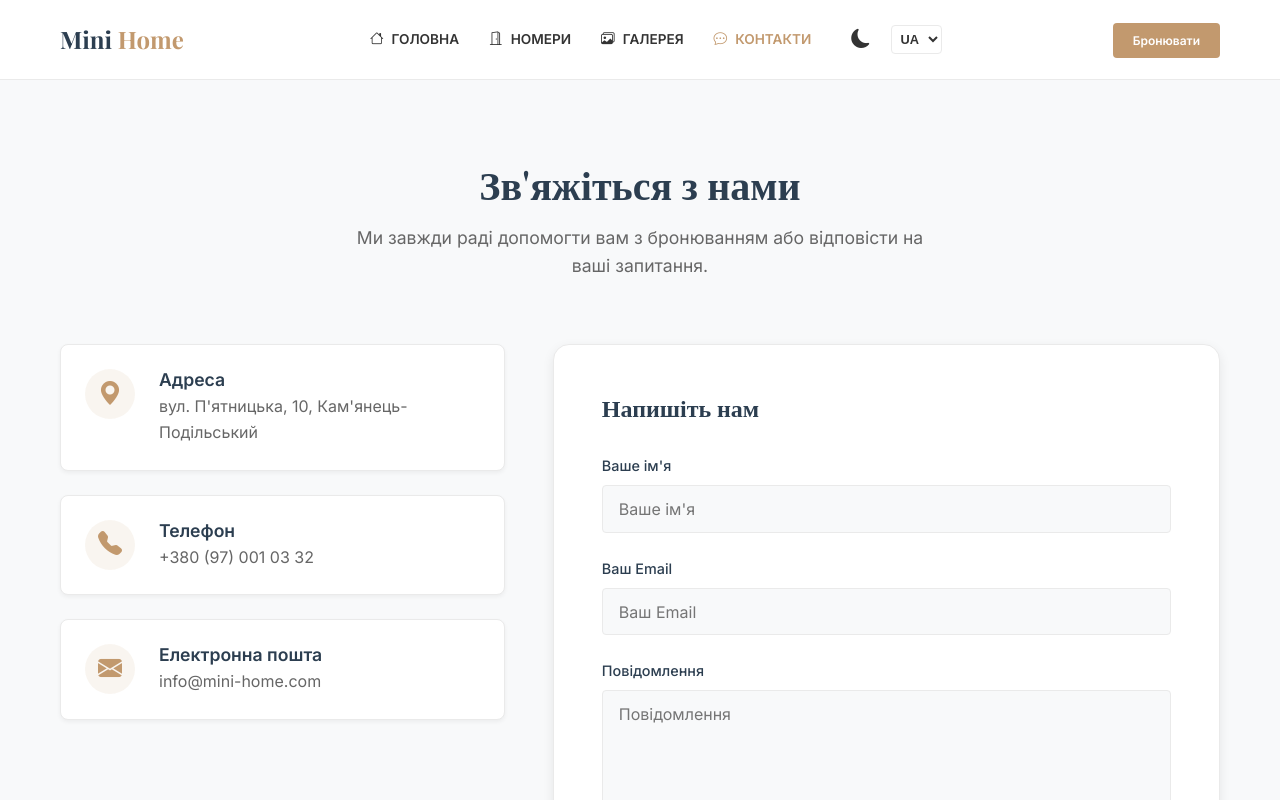
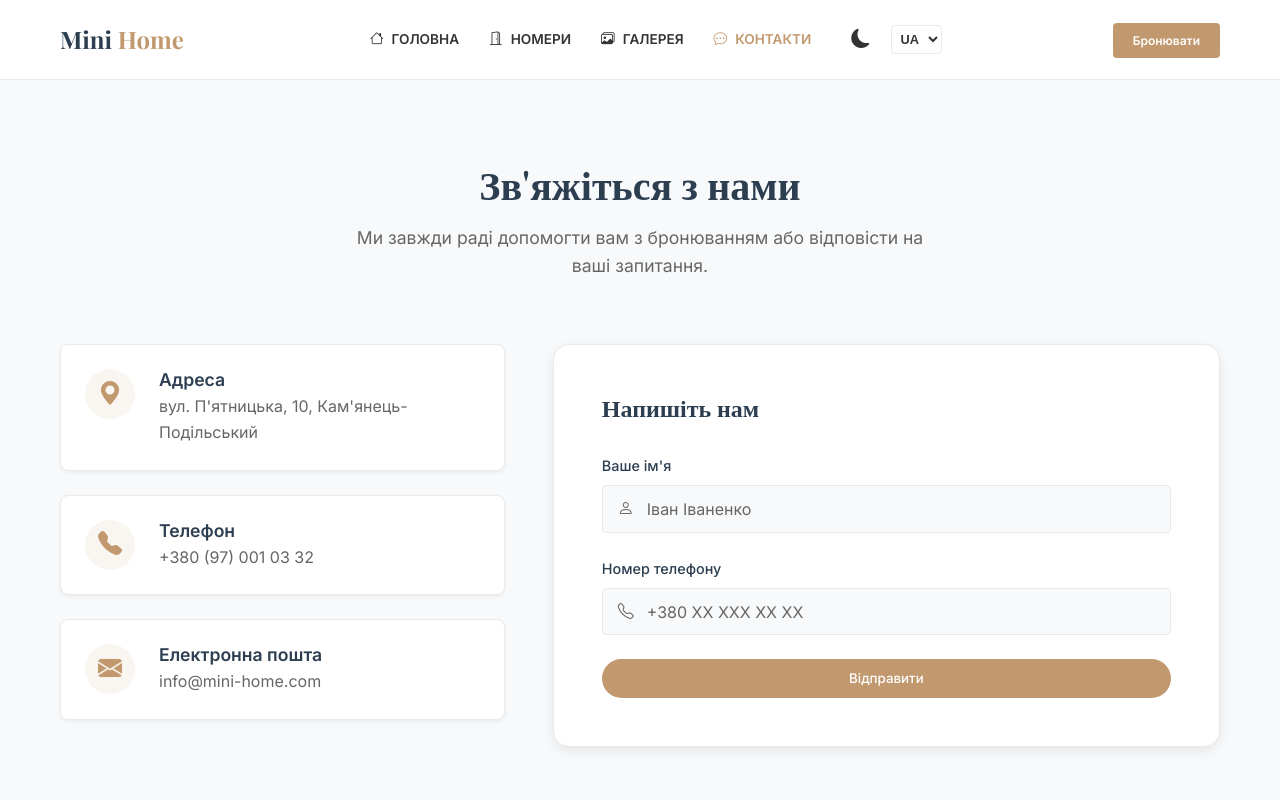
Before and after one commit to IT-Kamianets/mini-home.itkamianets.com, an Angular app: page /contact in a window 1280 px wide. Shown: the top 800 px of the page. Built offline with nearby package versions, Linux system fonts and the light colour scheme; a web font is replaced by a local one.

Commit message:
corrected the form added a new button

```diff
--- a/src/app/app.config.ts
+++ b/src/app/app.config.ts
@@ -1,11 +1,13 @@
 import { ApplicationConfig, provideBrowserGlobalErrorListeners } from '@angular/core';
 import { provideRouter } from '@angular/router';
+import { provideHttpClient } from '@angular/common/http';
 
 import { routes } from './app.routes';
 
 export const appConfig: ApplicationConfig = {
   providers: [
     provideBrowserGlobalErrorListeners(),
-    provideRouter(routes)
+    provideRouter(routes),
+    provideHttpClient()
   ]
 };
--- a/src/app/pages/contact/contact.css
+++ b/src/app/pages/contact/contact.css
@@ -90,6 +90,24 @@
 
 .mt-2 { margin-top: 0.5rem; }
 
+.input-icon-wrapper {
+  position: relative;
+  display: flex;
+  align-items: center;
+}
+
+.input-icon {
+  position: absolute;
+  left: 1rem;
+  color: var(--text-muted);
+  font-size: 1rem;
+  pointer-events: none;
+}
+
+.form-control.with-icon {
+  padding-left: 2.75rem;
+}
+
 /* Form Styles */
 .contact-form-wrapper {
   background: var(--surface);
@@ -126,6 +144,11 @@
   font-size: 1rem;
   transition: var(--transition);
   background: var(--background);
+  color: var(--text-main);
+}
+
+.form-control::placeholder {
+  color: var(--text-muted);
 }
 
 .form-control:focus {
@@ -141,6 +164,60 @@ textarea.form-control {
 }
 
 .w-100 { width: 100%; }
+
+.success-card {
+  display: flex;
+  flex-direction: column;
+  align-items: center;
+  justify-content: center;
+  text-align: center;
+  padding: 2rem 1rem;
+  gap: 1rem;
+  height: 100%;
+}
+
+.success-icon {
+  font-size: 4rem;
+  color: #4caf50;
+  line-height: 1;
+}
+
+.success-card h3 {
+  font-size: 1.5rem;
+  color: var(--secondary);
+  margin: 0;
+}
+
+.success-card p {
+  color: var(--text-muted);
+  margin: 0;
+  font-size: 1rem;
+  max-width: 300px;
+}
+
+.form-feedback {
+  padding: 0.75rem 1rem;
+  border-radius: var(--radius-sm);
+  font-size: 0.9rem;
+  margin-bottom: 1rem;
+}
+
+.form-feedback.success {
+  background: rgba(76, 175, 80, 0.15);
+  color: #4caf50;
+  border: 1px solid rgba(76, 175, 80, 0.3);
+}
+
+.form-feedback.error {
+  background: rgba(244, 67, 54, 0.15);
+  color: #f44336;
+  border: 1px solid rgba(244, 67, 54, 0.3);
+}
+
+button[disabled] {
+  opacity: 0.7;
+  cursor: not-allowed;
+}
 
 /* Map */
 .map-container {
--- a/src/app/pages/contact/contact.html
+++ b/src/app/pages/contact/contact.html
@@ -35,22 +35,39 @@
 
       <!-- Contact Form -->
       <div class="contact-form-wrapper">
+        @if (success()) {
+          <div class="success-card">
+            <div class="success-icon"><i class="bi bi-check-circle-fill"></i></div>
+            <h3>{{ labels['success_title'][currentLang()] }}</h3>
+            <p>{{ labels['success_text'][currentLang()] }}</p>
+          </div>
+        } @else {
           <h3 class="form-title">{{ labels['form_title'][currentLang()] }}</h3>
           <form class="contact-form" (submit)="onSubmit($event)">
             <div class="form-group">
               <label>{{ labels['form_name'][currentLang()] }}</label>
-            <input type="text" class="form-control" placeholder="{{ labels['form_name'][currentLang()] }}" required>
+              <div class="input-icon-wrapper">
+                <i class="bi bi-person input-icon"></i>
+                <input type="text" class="form-control with-icon" placeholder="{{ labels['form_name_placeholder'][currentLang()] }}" [(ngModel)]="name" name="name" required>
+              </div>
             </div>
             <div class="form-group">
-            <label>{{ labels['form_email'][currentLang()] }}</label>
-            <input type="email" class="form-control" placeholder="{{ labels['form_email'][currentLang()] }}" required>
+              <label>{{ labels['form_phone'][currentLang()] }}</label>
+              <div class="input-icon-wrapper">
+                <i class="bi bi-telephone input-icon"></i>
+                <input type="tel" class="form-control with-icon" placeholder="{{ labels['form_phone_placeholder'][currentLang()] }}" [(ngModel)]="phone" name="phone" required>
               </div>
-          <div class="form-group">
-            <label>{{ labels['form_message'][currentLang()] }}</label>
-            <textarea class="form-control" rows="5" placeholder="{{ labels['form_message'][currentLang()] }}" required></textarea>
             </div>
-          <button type="submit" class="btn btn-primary w-100">{{ labels['form_submit'][currentLang()] }}</button>
+
+            @if (error()) {
+              <p class="form-feedback error">{{ labels['form_error'][currentLang()] }}</p>
+            }
+
+            <button type="submit" class="btn btn-primary w-100" [disabled]="loading()">
+              {{ loading() ? labels['form_sending'][currentLang()] : labels['form_submit'][currentLang()] }}
+            </button>
           </form>
+        }
       </div>
     </div>
   </div>
--- a/src/app/pages/contact/contact.ts
+++ b/src/app/pages/contact/contact.ts
@@ -1,4 +1,4 @@
-import { Component, inject } from '@angular/core';
+import { Component, inject, signal } from '@angular/core';
 import { CommonModule } from '@angular/common';
 import { LanguageService } from '../../services/language.service';
 import { FormsModule } from '@angular/forms';
@@ -13,6 +13,12 @@ import { FormsModule } from '@angular/forms';
 export class ContactComponent {
   langService = inject(LanguageService);
   currentLang = this.langService.currentLang;
+
+  name = '';
+  phone = '';
+  loading = signal(false);
+  success = signal(false);
+  error = signal(false);
 
   labels: { [key: string]: { [key: string]: string } } = {
     title: { uk: 'Зв\'яжіться з нами', en: 'Contact Us', pl: 'Skontaktuj się з nami', de: 'Kontaktieren Sie uns' },
@@ -33,15 +39,41 @@ export class ContactComponent {
     email: { uk: 'Електронна пошта', en: 'Email', pl: 'E-mail', de: 'E-Mail' },
     form_title: { uk: 'Напишіть нам', en: 'Send us a message', pl: 'Napisz do nas', de: 'Schreiben Sie uns' },
     form_name: { uk: 'Ваше ім\'я', en: 'Your Name', pl: 'Twoje imię', de: 'Ihr Name' },
-    form_email: { uk: 'Ваш Email', en: 'Your Email', pl: 'Twój Email', de: 'Ihre E-Mail' },
-    form_message: { uk: 'Повідомлення', en: 'Message', pl: 'Wiadomość', de: 'Nachricht' },
+    form_name_placeholder: { uk: 'Іван Іваненко', en: 'John Doe', pl: 'Jan Kowalski', de: 'Max Mustermann' },
+    form_phone: { uk: 'Номер телефону', en: 'Phone Number', pl: 'Numer telefonu', de: 'Telefonnummer' },
+    form_phone_placeholder: { uk: '+380 XX XXX XX XX', en: '+380 XX XXX XX XX', pl: '+380 XX XXX XX XX', de: '+380 XX XXX XX XX' },
     form_submit: { uk: 'Відправити', en: 'Send Message', pl: 'Wyślij', de: 'Senden' },
+    form_sending: { uk: 'Надсилання...', en: 'Sending...', pl: 'Wysyłanie...', de: 'Senden...' },
+    form_success: { uk: 'Повідомлення надіслано! Ми зв\'яжемось з вами найближчим часом.', en: 'Message sent! We will contact you shortly.', pl: 'Wiadomość wysłana! Skontaktujemy się wkrótce.', de: 'Nachricht gesendet! Wir melden uns bald.' },
+    form_error: { uk: 'Помилка надсилання. Спробуйте ще раз.', en: 'Failed to send. Please try again.', pl: 'Błąd wysyłania. Spróbuj ponownie.', de: 'Fehler beim Senden. Bitte erneut versuchen.' },
+    success_title: { uk: 'Дякуємо за звернення!', en: 'Thank you!', pl: 'Dziękujemy!', de: 'Vielen Dank!' },
+    success_text: { uk: 'Ваш запит прийнято. Ми зв\'яжемося з вами найближчим часом.', en: 'Your request has been received. We will contact you shortly.', pl: 'Twoje zgłoszenie zostało przyjęte. Skontaktujemy się wkrótce.', de: 'Ihre Anfrage wurde empfangen. Wir melden uns in Kürze.' },
     open_map: { uk: 'Відкрити на мапі', en: 'Open on map', pl: 'Otwórz na mapie', de: 'Auf der Karte öffnen' }
   };
 
   onSubmit(event: Event) {
     event.preventDefault();
-    alert('Thank you! This is a demo form.');
+    this.loading.set(true);
+    this.success.set(false);
+    this.error.set(false);
+
+    const message = `📩 Нова заявка з сайту Mini Home\n👤 Ім'я: ${this.name}\n📞 Телефон: ${this.phone}`;
+
+    fetch('https://it.webart.work/api/telegram/contact', {
+      method: 'POST',
+      headers: { 'Content-Type': 'application/json' },
+      body: JSON.stringify({ slug: 'mini-home', message })
+    })
+      .then(() => {
+        this.loading.set(false);
+        this.success.set(true);
+        this.name = '';
+        this.phone = '';
+      })
+      .catch(() => {
+        this.loading.set(false);
+        this.error.set(true);
+      });
   }
 
   scrollToMap() {
--- a/src/app/pages/home/home.ts
+++ b/src/app/pages/home/home.ts
@@ -27,7 +27,7 @@ export class HomeComponent {
       pl: 'Twój idealny wypoczynek zaczyna się tutaj. Nowoczesne pokoje i szczera gościnność.',
       de: 'Ihr idealer Urlaub beginnt hier. Moderne Zimmer und herzliche Gastfreundschaft.'
     },
-    cta_book: { uk: 'Забронювати зараз', en: 'Book Now', pl: 'Zarezerwuj teraz', de: 'Jetzt buchen' },
+    cta_book: { uk: 'Бронювати', en: 'Book Now', pl: 'Zarezerwuj teraz', de: 'Jetzt buchen' },
     cta_rooms: { uk: 'Наші номери', en: 'Our Rooms', pl: 'Nasze pokoje', de: 'Unsere Zimmer' },
     cta_gallery: { uk: 'Дивитись фото', en: 'View Photos', pl: 'Zobacz zdjęcia', de: 'Fotos ansehen' },
 
--- a/src/app/pages/rooms/rooms.ts
+++ b/src/app/pages/rooms/rooms.ts
@@ -33,7 +33,7 @@ export class RoomsComponent {
   labels: { [key: string]: { [key: string]: string } } = {
     title: { uk: 'Наші номери', en: 'Our Rooms', pl: 'Nasze pokoje', de: 'Unsere Zimmer' },
     subtitle: { uk: 'Оберіть ідеальний варіант для вашого відпочинку.', en: 'Choose the perfect option for your stay.', pl: 'Wybierz idealną opcję na swój pobyt.', de: 'Wählen Sie die perfekte Option für Ihren Aufenthalt.' },
-    book_now: { uk: 'Забронювати', en: 'Book Now', pl: 'Zarezerwuj зараз', de: 'Jetzt buchen' },
+    book_now: { uk: 'Бронювати', en: 'Book Now', pl: 'Zarezerwuj teraz', de: 'Jetzt buchen' },
     amenities: { uk: 'Зручності', en: 'Amenities', pl: 'Udogodnienia', de: 'Ausstattung' },
     capacity: { uk: 'Осіб', en: 'Capacity', pl: 'Osoby', de: 'Kapazität' },
     currency: { uk: 'грн/ніч', en: 'UAH/night', pl: 'UAH/noc', de: 'UAH/Nacht' },
```
Lines whose indentation alone changed are shown as unchanged.
